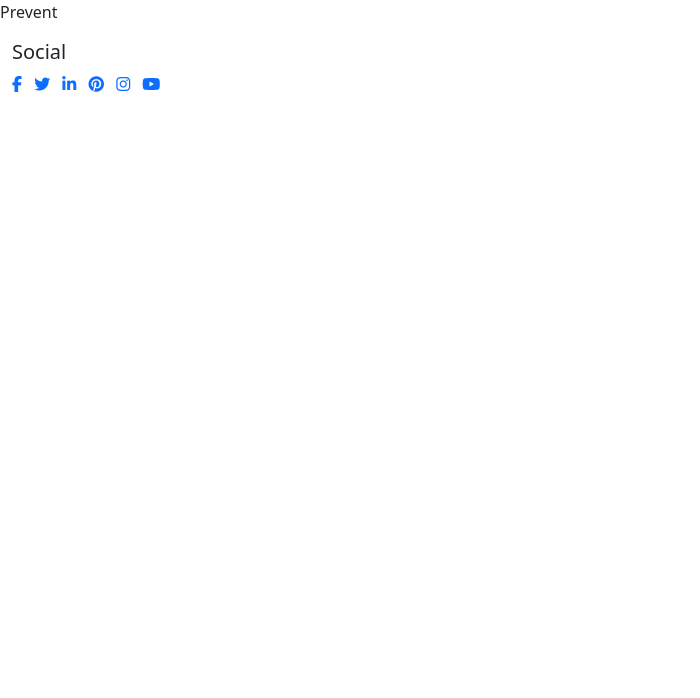
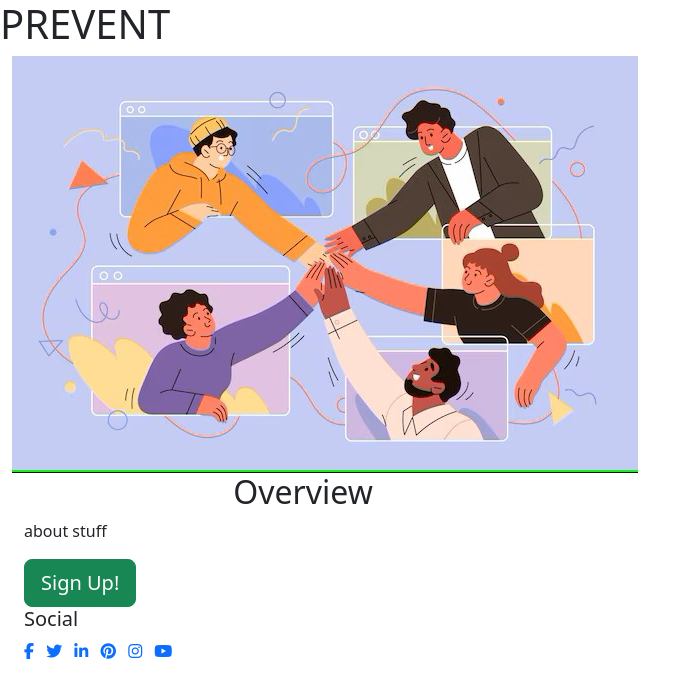
Before and after one commit to Geoff-Fletcher/Project-1-notes, a plain HTML site: page index.html in a window 1280 px wide. Shown: the whole page, without its empty margins (0-700 px from the left). Drawn offline with nearby package versions, Linux system fonts and the light colour scheme.

Commit message:
add images, style.css plus main page grid

```diff
--- a/index.html
+++ b/index.html
@@ -7,12 +7,37 @@
     <link href="https://cdn.jsdelivr.net/npm/bootstrap@5.3.3/dist/css/bootstrap.min.css" rel="stylesheet"
         integrity="sha384-QWTKZyjpPEjISv5WaRU9OFeRpok6YctnYmDr5pNlyT2bRjXh0JMhjY6hW+ALEwIH" crossorigin="anonymous">
     <script src="https://kit.fontawesome.com/cc6719566a.js" crossorigin="anonymous"></script>
-    <title>Document</title>
+    <title>Prevent</title>
 
 </head>
-<p>Prevent</p>
+
 
 <body>
+<h1 class="text-uppercase">Prevent</h1>
+
+<div class="container-fluid">
+    <div><img src="assets/images/hand-drawn-community-spirit-illustration_23-2150194851.jpg" alt="picture of people reaching form their computer screens to touch each others hands in support"</div>
+</div>
+
+<div class="container-fluid">
+    <div class="row">
+        <div class="col-8 offset-2">
+            <h2>Overview</h2>
+        </div>
+    </div>
+    <div class="row">
+        <div class="col-12">
+            <p>about stuff</p>
+        </div>
+    </div>
+    <div class="row">
+        <div class="col-12">
+            <button class="btn btn-success btn-lg">Sign Up!</button>
+        </div>
+    </div>
+
+
+</div>
     <footer class="container-fluid">
 
         <div class="col-sm-4">
```
Also changed, not shown: assets/css/styles.css (added), assets/images/hand-drawn-community-spirit-illustration_23-2150194851.jpg (added).
